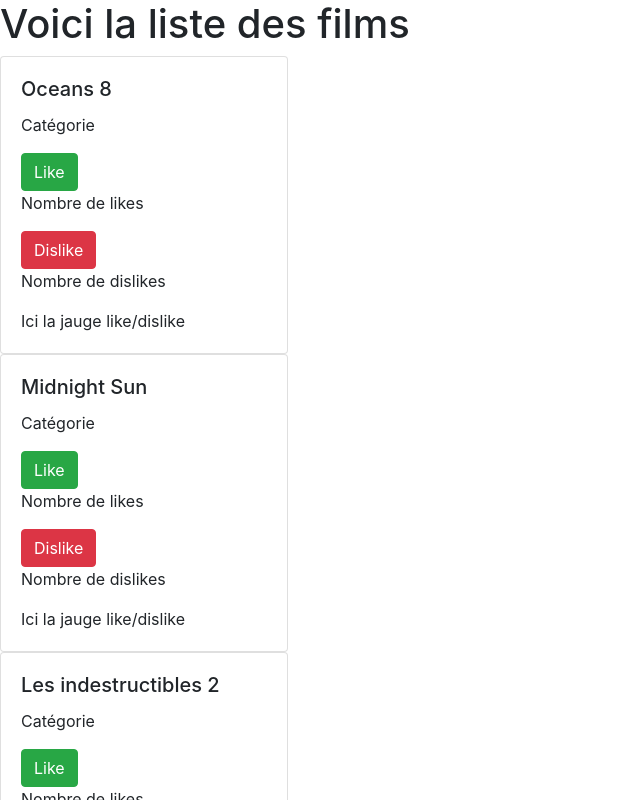
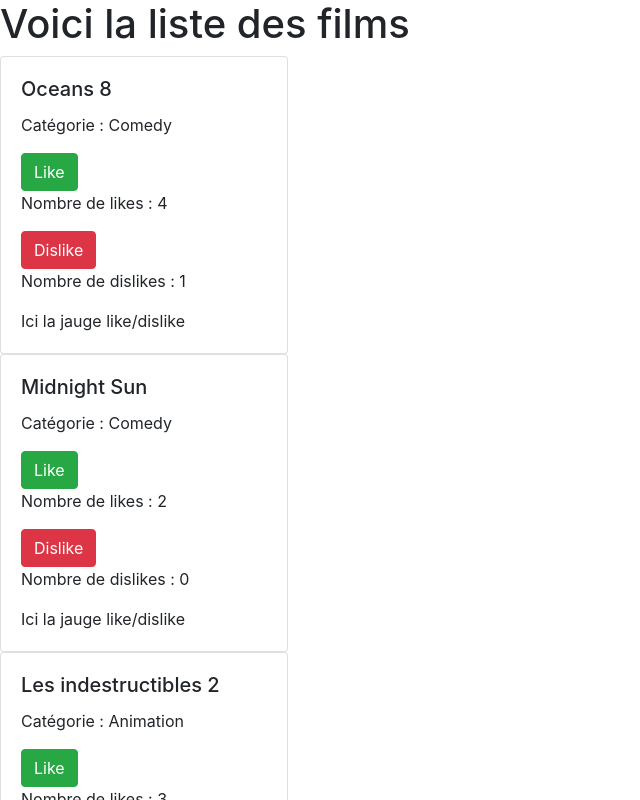
Before and after one commit to YohanFleury/particeep-challenge, a React (Create React App) app: page / in a window 1280 px wide. Shown: the top 800 px of the page, without its empty margins (0-640 px from the left). Built offline with nearby package versions, Linux system fonts and the light colour scheme.

Commit message:
little update

```diff
--- a/src/components/MovieCard.js
+++ b/src/components/MovieCard.js
@@ -23,12 +23,12 @@
                                 <Card.Body>
                                 <Card.Title> {data.title}</Card.Title>
                                 <Card.Text>
-                                    Catégorie
+                                    Catégorie : {data.category}
                                 </Card.Text>
                                 <Button variant="success"> Like </Button>
-                                <Card.Text> Nombre de likes </Card.Text>
+                                <Card.Text> Nombre de likes : {data.likes} </Card.Text>
                                 <Button variant="danger"> Dislike </Button>
-                                <Card.Text> Nombre de dislikes </Card.Text>
+                                <Card.Text> Nombre de dislikes : {data.dislikes} </Card.Text>
                                 <Card.Text> Ici la jauge like/dislike</Card.Text>
                                 </Card.Body>
                             </Card>
```
